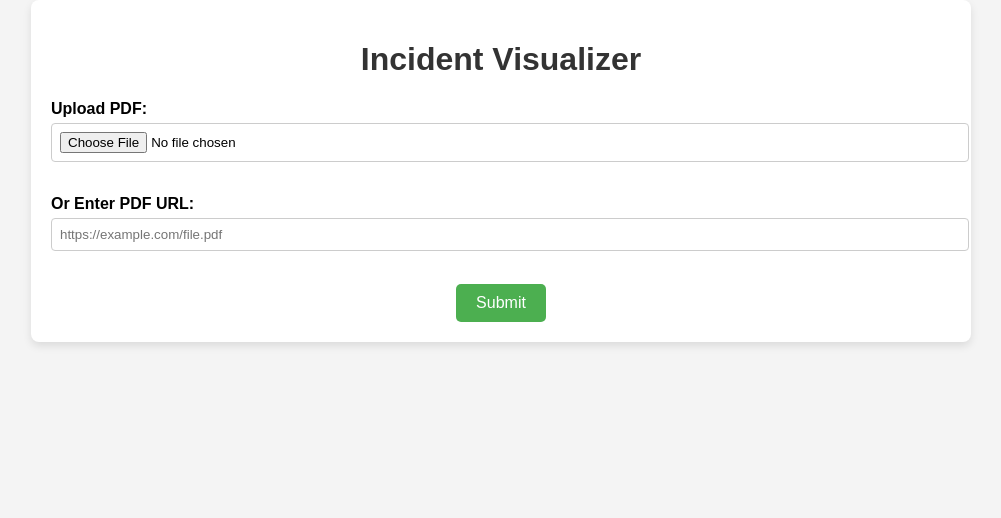
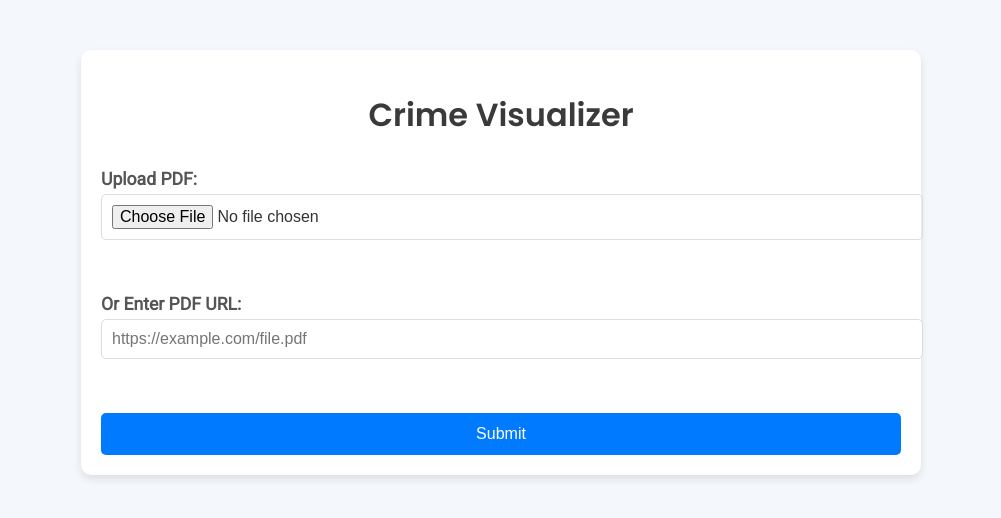
Before and after one commit to rutwiksaraf/Incident_Visualizer, a Flask app: page / in a window 1280 px wide. Shown: the top 518 px of the page, without its empty margins (139-1140 px from the left). Run offline with Flask 3, Linux system fonts and the light colour scheme.

```diff
--- a/templates/index.html
+++ b/templates/index.html
@@ -4,20 +4,97 @@
     <meta charset="UTF-8">
     <meta name="viewport" content="width=device-width, initial-scale=1.0">
     <title>Incident Visualizer</title>
+    <link href="https://fonts.googleapis.com/css2?family=Poppins:wght@400;600&family=Roboto:wght@300;400&display=swap" rel="stylesheet">
     <link rel="stylesheet" href="{{ url_for('static', filename='styles.css') }}">
+    <style>
+        body {
+            font-family: 'Roboto', sans-serif;
+            background-color: #f4f7fc;
+            color: #333;
+            margin: 0;
+            padding: 0;
+        }
+
+        .container {
+            max-width: 800px;
+            margin: 50px auto;
+            padding: 20px;
+            background-color: white;
+            border-radius: 10px;
+            box-shadow: 0 4px 8px rgba(0, 0, 0, 0.1);
+        }
+
+        h1 {
+            font-family: 'Poppins', sans-serif;
+            font-weight: 600;
+            color: #3a3a3a;
+            text-align: center;
+            margin-bottom: 30px;
+        }
+
+        .form-group {
+            margin-bottom: 20px;
+        }
+
+        label {
+            font-size: 1.1rem;
+            color: #555;
+        }
+
+        input[type="file"],
+        input[type="url"] {
+            width: 100%;
+            padding: 10px;
+            border: 1px solid #ddd;
+            border-radius: 5px;
+            font-size: 1rem;
+            color: #333;
+        }
+
+        button.submit-btn {
+            background-color: #007bff;
+            color: white;
+            padding: 12px 20px;
+            border: none;
+            border-radius: 5px;
+            font-size: 1rem;
+            cursor: pointer;
+            width: 100%;
+            transition: background-color 0.3s;
+        }
+
+        button.submit-btn:hover {
+            background-color: #0056b3;
+        }
+
+        .error-message {
+            background-color: #f8d7da;
+            color: #721c24;
+            padding: 15px;
+            border-radius: 5px;
+            margin-bottom: 20px;
+            border: 1px solid #f5c6cb;
+        }
+
+        h2 {
+            font-family: 'Poppins', sans-serif;
+            font-weight: 600;
+            color: #333;
+            margin-top: 40px;
+            text-align: center;
+        }
+    </style>
 </head>
 <body>
     <div class="container">
-        <h1>Incident Visualizer</h1>
+        <h1>Crime Visualizer</h1>
 
-        <!-- Error message display -->
         {% if error %}
         <div class="error-message">
             <p>{{ error }}</p>
         </div>
         {% endif %}
 
-        <!-- Upload form -->
         <form id="upload-form" method="POST" enctype="multipart/form-data">
             <div class="form-group">
                 <label for="file">Upload PDF:</label>
@@ -32,11 +109,9 @@
             <button type="submit" class="submit-btn">Submit</button>
         </form>
 
-        <!-- Display results after processing -->
         {% if script and div %}
         <h2>Visualizations</h2>
         <div>
-            <!-- Embedding Bokeh plots -->
             <div>{{ script|safe }}</div>
             <div>{{ div|safe }}</div>
         </div>
```
Also changed, not shown: README.md.
